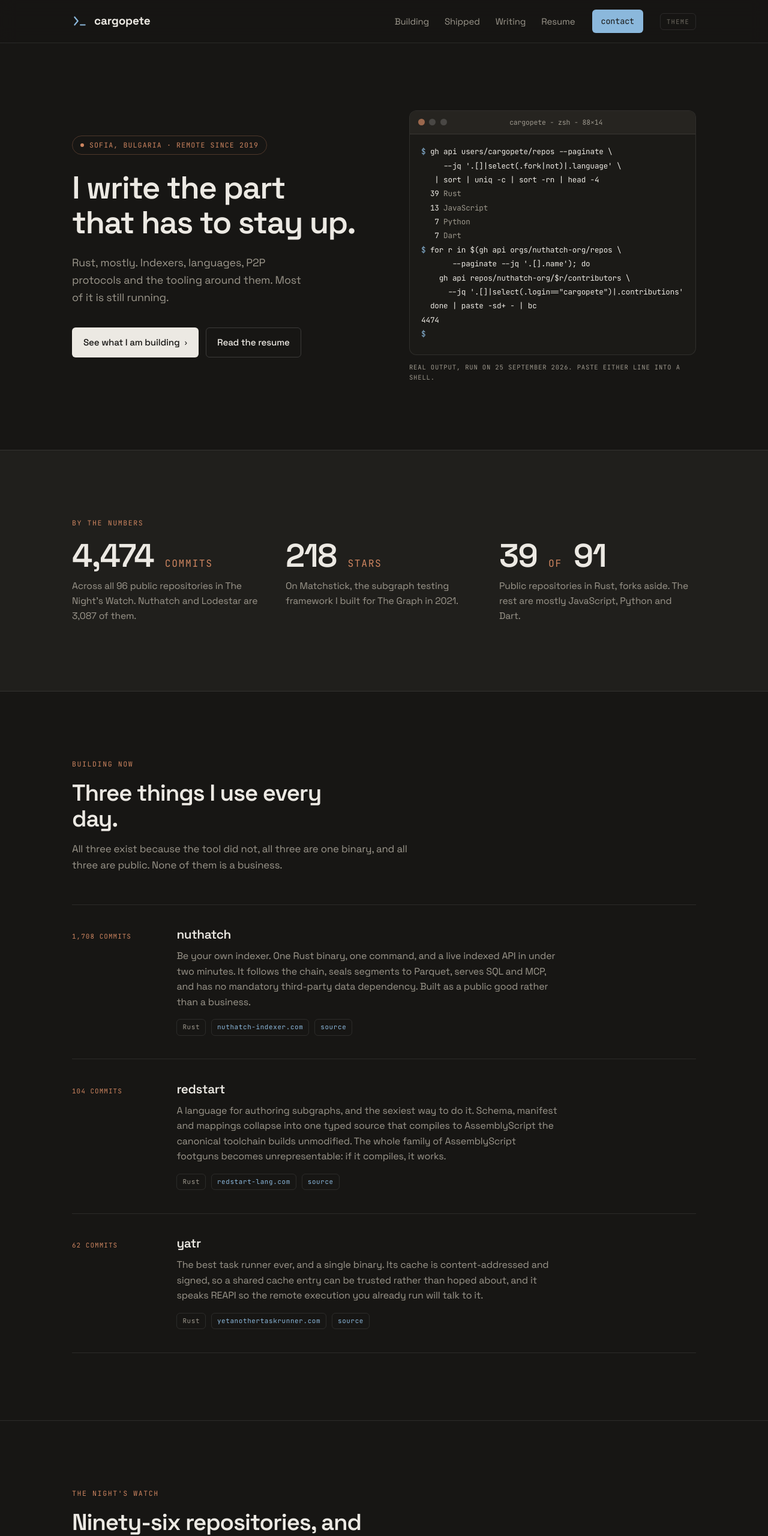
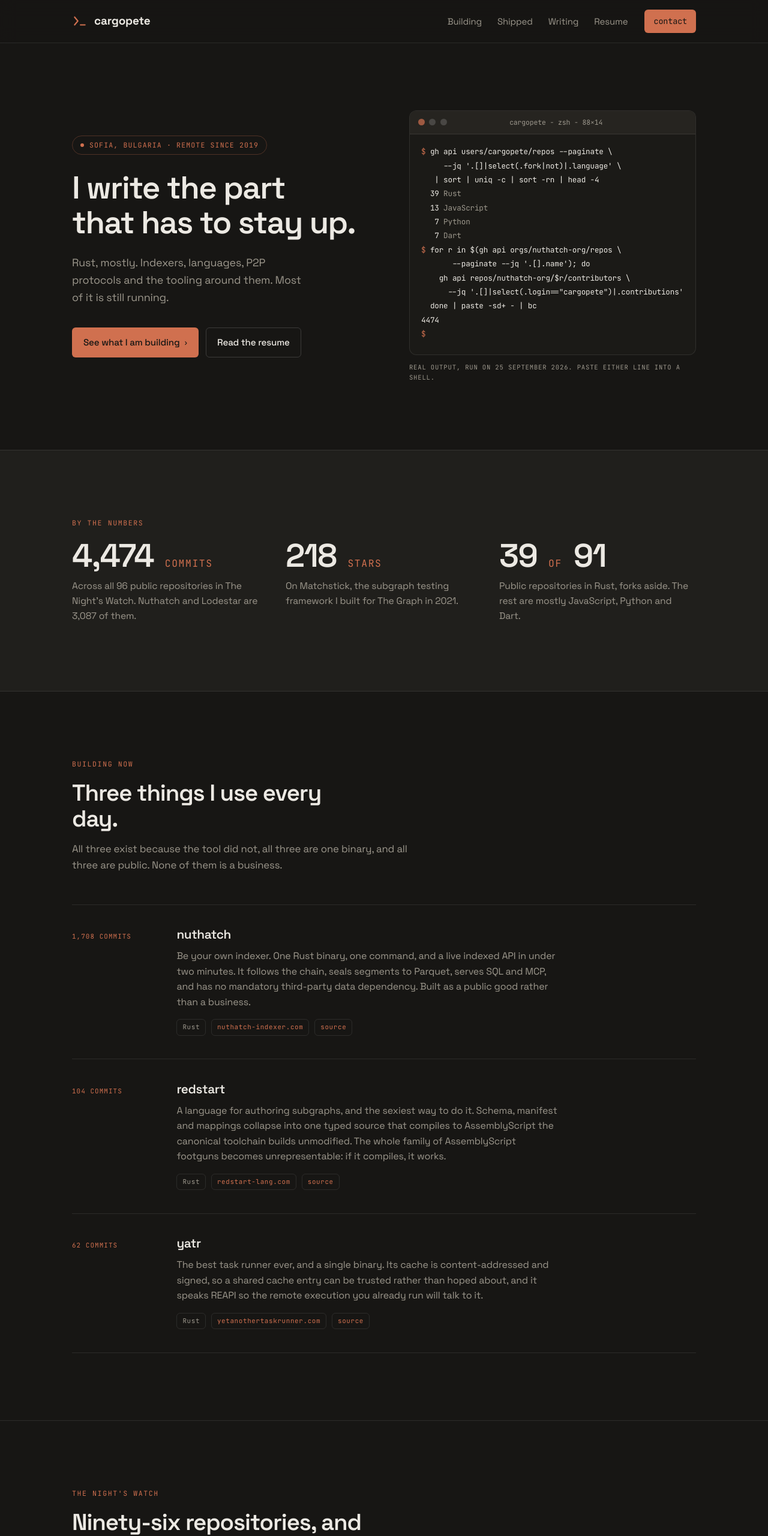
Before and after one commit to cargopete/cargopete, an Astro site: page / in a window 1280 px wide. Shown: the top 2561 px of the page at 60% size. Built offline with nearby package versions, Linux system fonts and the light colour scheme; Astro itself is replaced by a stand-in of ours.

Commit message:
Brick palette from Lodestar, dark only, no blue

```diff
--- a/src/layouts/Layout.astro
+++ b/src/layouts/Layout.astro
@@ -16,9 +16,7 @@ const nav = [
 ];
 ---
 <!doctype html>
-<!-- Dark is the default, so a reader with JavaScript off gets the intended
-     page. The script below only applies light for a reader who chose it. -->
-<html lang="en">
+<html lang="en" data-palette="brick">
 <head>
   <meta charset="utf-8" />
   <meta name="viewport" content="width=device-width, initial-scale=1" />
@@ -46,15 +44,6 @@ const nav = [
   <meta property="og:url" content={canonical} />
   <meta name="twitter:card" content="summary" />
 
-  <!-- Read before first paint so a chosen light theme does not flash dark.
-       Inline and tiny by necessity; everything else on this page is static. -->
-  <script is:inline>
-    try {
-      if (localStorage.getItem('theme') === 'light') {
-        document.documentElement.setAttribute('data-theme', 'light');
-      }
-    } catch (e) { /* private mode, blocked storage: the dark default stands */ }
-  </script>
 </head>
 <body>
   <a class="skip" href="#main">Skip to content</a>
@@ -75,7 +64,6 @@ const nav = [
         ))}
       </div>
       <a class="nav-cta" href="/#contact">contact</a>
-      <button class="theme-toggle" aria-label="Switch between the light and dark theme">theme</button>
     </nav>
   </header>
 
@@ -102,8 +90,8 @@ const nav = [
   </footer>
 
   <script is:inline>
-    // The whole client-side budget for this site: copy-to-clipboard and a theme
-    // toggle. No framework, no islands, no third party.
+    // The whole client-side budget for this site: copy-to-clipboard and the
+    // reveal below. No framework, no islands, no third party.
     document.querySelectorAll('.copyline').forEach((el) => {
       el.addEventListener('click', async () => {
         try {
@@ -114,15 +102,6 @@ const nav = [
       });
     });
 
-    const root = document.documentElement;
-    document.querySelectorAll('.theme-toggle').forEach((btn) => {
-      btn.addEventListener('click', () => {
-        const light = root.getAttribute('data-theme') === 'light';
-        if (light) root.removeAttribute('data-theme');
-        else root.setAttribute('data-theme', 'light');
-        try { localStorage.setItem('theme', light ? 'dark' : 'light'); } catch (e) {}
-      });
-    });
 
     // One entrance, below the fold, via IntersectionObserver rather than a
     // scroll listener. Elements start visible in the markup, so a crawler and a
--- a/src/styles/global.css
+++ b/src/styles/global.css
@@ -339,18 +339,14 @@ section  { padding-block: clamp(4rem, 9vw, 7rem); }
    Site components. Every rule below reaches for a mandated token; not one
    defines a colour of its own. Sourced from cargopete-style/reference/components.md.
 
-   THE TWO ACCENTS HAVE JOBS. The mandated palette is a pair, and a page that
-   spends only one of them is half-built:
+   The page runs the brick palette (data-palette="brick", as Lodestar does):
+   one accent for every label, link and action, and dark only. --rust is an
+   alias there, so it is not written here. Text on a wash is --accent-ink.
+   ========================================================================== */
 
-     --accent  #8bb8dc   the machine voice. Shell prompts, the nav CTA, links,
-                         focus rings, technical chips, counts in the terminal.
-     --rust    #cd8560   the human voice. Section kickers, stat units, list
-                         markers, the live marker on the timeline, tags for
-                         work that is mine and ongoing, hover states.
-
-   Rule of thumb: if a shell printed it, it is slate. If a person wrote it, it
-   is terracotta.
-   ========================================================================== */
+::selection { background: var(--pale-accent-bg); color: var(--text); }
+:focus-visible { outline-offset: 3px; }
+.skip { background: var(--accent); }
 
 /* --- nav ---------------------------------------------------------------- */
 header {
@@ -376,17 +372,9 @@ header {
   transition: transform 0.18s var(--ease), background 0.18s var(--ease);
 }
 .nav-cta:hover { background: var(--accent-ink); transform: translateY(-1px); text-decoration: none; }
-.theme-toggle {
-  font-family: var(--mono); font-size: 0.66rem; letter-spacing: 0.12em;
-  text-transform: uppercase; color: var(--text-faint);
-  background: none; border: 1px solid var(--border);
-  border-radius: var(--radius-sm); padding: 6px 10px; cursor: pointer;
-  transition: color 0.18s var(--ease), border-color 0.18s var(--ease);
-}
-.theme-toggle:hover { border-color: var(--border-hi); color: var(--text); }
 
-/* The engraved plate above each dial, in the human voice. 6.13:1 on --bg. */
-.kicker { color: var(--rust); }
+/* The engraved plate above each dial. Brick, 5.26:1 on --bg. */
+.kicker { color: var(--accent); }
 
 /* --- hero --------------------------------------------------------------- */
 .hero-grid { display: grid; grid-template-columns: 1.04fr 0.96fr; gap: 44px; align-items: center; }
@@ -399,12 +387,12 @@ header {
 .eyebrow {
   display: inline-flex; align-items: center; gap: 9px;
   font-family: var(--mono); font-size: 0.72rem; letter-spacing: 0.1em;
-  text-transform: uppercase; color: var(--rust);
-  border: 1px solid color-mix(in srgb, var(--rust) 30%, transparent);
+  text-transform: uppercase; color: var(--accent);
+  border: 1px solid color-mix(in srgb, var(--accent) 30%, transparent);
   border-radius: 100px;
   padding: 6px 13px; margin-bottom: 26px;
 }
-.eyebrow .dot { width: 6px; height: 6px; border-radius: 50%; background: var(--rust); }
+.eyebrow .dot { width: 6px; height: 6px; border-radius: 50%; background: var(--accent); }
 .lede { font-size: 1.12rem; color: var(--text-muted); max-width: 34ch; margin: 1.5rem 0 2.2rem; }
 .cta-row { display: flex; gap: 14px; align-items: center; flex-wrap: wrap; }
 .ghost { font-size: 15px; color: var(--text-muted); padding: 13px 4px; }
@@ -423,7 +411,7 @@ header {
             border-bottom: 1px solid var(--border); }
 .term-dots { display: inline-flex; gap: 0.45rem; }
 .term-dots i { width: 11px; height: 11px; border-radius: 50%; background: var(--border-hi); }
-.term-dots i:first-child { background: color-mix(in srgb, var(--rust) 70%, transparent); }
+.term-dots i:first-child { background: color-mix(in srgb, var(--accent) 70%, transparent); }
 .term-title { font-family: var(--mono); font-size: 0.72rem; color: var(--text-muted);
               margin-inline: auto; padding-right: 3rem; }
 /* A real <pre>: compressHTML collapses leading whitespace everywhere else, and
@@ -465,7 +453,7 @@ header {
            line-height: 1; letter-spacing: -0.03em; color: var(--text); }
 .stat .n span { font-family: var(--mono); font-size: 0.3em; font-weight: 400;
                 letter-spacing: 0.1em; text-transform: uppercase;
-                color: var(--rust); margin-inline: 0.45em; }
+                color: var(--accent); margin-inline: 0.45em; }
 .stat .l { color: var(--text-muted); margin-top: 12px; font-size: 0.98rem; max-width: 32ch; }
 
 /* --- bento -------------------------------------------------------------- */
@@ -476,7 +464,7 @@ header {
 .cell:hover { border-color: var(--border-hi); transform: translateY(-3px); }
 .cell h3 { font-family: var(--sans); font-weight: 700; font-size: 1.16rem; margin: 0 0 9px; }
 .cell h3 a { color: var(--text); }
-.cell h3 a:hover { color: var(--rust); text-decoration: none; }
+.cell h3 a:hover { color: var(--accent); text-decoration: none; }
 .cell p { color: var(--text-muted); font-size: 0.97rem; margin: 0; }
 .c-third { grid-column: span 2; }
 .c-mid   { grid-column: span 3; }
@@ -484,14 +472,14 @@ header {
              display: flex; flex-direction: column; justify-content: space-between; gap: 20px; }
 .tag { display: inline-block; font-family: var(--mono); font-size: 0.66rem; font-weight: 500;
        letter-spacing: 0.08em; text-transform: uppercase; padding: 0.2rem 0.55rem;
-       border-radius: 9999px; background: var(--pale-blue-bg); color: var(--accent-ink);
+       border-radius: 9999px; background: var(--bg-inset); color: var(--text-muted);
        margin-bottom: 14px; }
-.tag--rust { background: var(--pale-rust-bg); color: var(--rust); }
+.tag--rust { background: var(--pale-accent-bg); color: var(--accent-ink); }
 .flow { display: flex; align-items: center; gap: 10px; flex-wrap: wrap;
         font-family: var(--mono); font-size: 0.72rem; color: var(--text-muted); }
 .flow .chip { background: var(--bg); border: 1px solid var(--border); border-radius: 8px; padding: 7px 11px; }
 .flow .chip--hot { color: var(--accent); border-color: var(--border-hi); }
-.flow .arrow { color: var(--rust); }
+.flow .arrow { color: var(--accent); }
 
 /* --- timeline ----------------------------------------------------------- */
 .timeline { border-left: 1px solid var(--border); padding-left: 2rem;
@@ -500,13 +488,12 @@ header {
 .job::before { content: ""; position: absolute; left: calc(-2rem - 5px);
                top: 0.5em; width: 9px; height: 9px; border-radius: 50%;
                background: var(--bg); border: 1px solid var(--border-hi); }
-/* The current role. Terracotta rather than green: this is a marker, not a
-   passing status check, and --ok is spent on the scope panel instead. */
-.job--now::before { background: var(--rust); border-color: var(--rust); }
+/* The current role. A marker, not a status, so brick rather than green. */
+.job--now::before { background: var(--accent); border-color: var(--accent); }
 .job-head { display: flex; align-items: baseline; gap: 0.7rem; flex-wrap: wrap; }
 .job-head h3 { font-size: 1.1rem; margin: 0; }
 .job-head h3 a { color: var(--text); }
-.job-head h3 a:hover { color: var(--rust); text-decoration: none; }
+.job-head h3 a:hover { color: var(--accent); text-decoration: none; }
 .job-role { color: var(--text-muted); font-size: 0.97rem; }
 /* Dates on a CV are load-bearing, so they take --text-muted (6.22:1) rather
    than --text-faint, which the style reserves for things a reader can lose. */
@@ -517,7 +504,7 @@ header {
 .job li { color: var(--text-muted); font-size: 0.97rem; padding-left: 1.2rem;
           position: relative; line-height: 1.55; }
 .job li::before { content: ""; position: absolute; left: 0; top: 0.66em;
-                  width: 7px; height: 1px; background: var(--rust); opacity: 0.75; }
+                  width: 7px; height: 1px; background: var(--accent); opacity: 0.75; }
 
 /* --- scope panel -------------------------------------------------------- */
 .scope { display: grid; grid-template-columns: 1fr 1fr; gap: 16px; }
@@ -526,13 +513,13 @@ header {
 .scope-label { font-family: var(--mono); font-size: 0.7rem; font-weight: 500;
                letter-spacing: 0.12em; text-transform: uppercase; margin-bottom: 1.1rem; }
 .scope-label--in  { color: var(--ok); }
-.scope-label--out { color: var(--rust); }
+.scope-label--out { color: var(--accent); }
 .scope-col ul { list-style: none; margin: 0; padding: 0;
                 display: flex; flex-direction: column; gap: 0.7rem; }
 .scope-col li { color: var(--text-muted); font-size: 0.97rem; padding-left: 1.2rem;
                 position: relative; line-height: 1.5; }
 .scope-col li::before { content: ""; position: absolute; left: 0; top: 0.62em;
-                        width: 7px; height: 1px; background: var(--rust); opacity: 0.75; }
+                        width: 7px; height: 1px; background: var(--accent); opacity: 0.75; }
 .scope-note { color: var(--text-muted); max-width: 56ch; margin-top: 2rem; font-size: 0.97rem; }
 
 /* --- close + footer ----------------------------------------------------- */
@@ -543,7 +530,7 @@ header {
 .links { margin-top: 2.4rem; display: flex; gap: 24px; justify-content: center;
          flex-wrap: wrap; font-size: 15px; color: var(--text-muted); }
 .links a { color: inherit; }
-.links a:hover { color: var(--rust); }
+.links a:hover { color: var(--accent); }
 footer { border-top: 1px solid var(--border); padding-block: 40px; }
 .foot { display: flex; align-items: center; justify-content: space-between;
         gap: 20px; flex-wrap: wrap; color: var(--text-faint); font-size: 14px; }
@@ -555,11 +542,10 @@ footer { border-top: 1px solid var(--border); padding-block: 40px; }
 
 /* --- responsive --------------------------------------------------------- */
 @media (max-width: 920px) {
-  .nav-cta { order: 2; }
   /* The links drop to a second row rather than vanish: there is no menu button to stand in for them. */
   header { height: auto; }
   .nav { flex-wrap: wrap; gap: 10px 20px; padding-block: 14px; }
-  .theme-toggle { margin-left: auto; }
+  .nav-cta { margin-left: auto; }
   .nav-links { order: 3; width: 100%; margin-left: 0; flex-wrap: wrap; gap: 6px 20px; font-size: 14px; }
   .hero-grid { grid-template-columns: 1fr; gap: 44px; }
   .proof-grid { grid-template-columns: 1fr; gap: 36px; }
@@ -596,12 +582,12 @@ footer { border-top: 1px solid var(--border); padding-block: 40px; }
   transition: background 0.18s var(--ease), border-color 0.18s var(--ease),
               opacity 0.18s var(--ease), transform 0.12s var(--ease);
 }
-.btn-primary { background: var(--text); color: var(--bg); }
+.btn-primary { background: var(--accent); color: var(--bg); }
 .btn-primary:hover { opacity: 0.88; text-decoration: none; }
 .btn-primary:active { transform: scale(0.985); }
 .btn-ghost { background: transparent; color: var(--text); border-color: var(--border-hi); }
 .btn-ghost:hover { background: var(--bg-elev); text-decoration: none; }
-.btn .arrow { color: var(--rust); }
+.btn .arrow { color: var(--accent); }
 .btn-primary .arrow { color: var(--bg); }
 .btn-row { display: flex; gap: 12px; flex-wrap: wrap; align-items: center; }
 
@@ -616,13 +602,13 @@ footer { border-top: 1px solid var(--border); padding-block: 40px; }
 .shelf-head { display: flex; align-items: baseline; gap: 1.4rem; }
 .shelf-num {
   font-family: var(--mono); font-size: 0.68rem; letter-spacing: 0.1em;
-  text-transform: uppercase; color: var(--rust);
+  text-transform: uppercase; color: var(--accent);
   flex: 0 0 9.5rem; padding-top: 0.35rem;
 }
 .shelf-body { flex: 1 1 auto; min-width: 0; }
 .shelf-body h3 { font-size: 1.3rem; letter-spacing: -0.015em; margin: 0; }
 .shelf-link { color: var(--text); }
-.shelf-link:hover { color: var(--rust); text-decoration: none; }
+.shelf-link:hover { color: var(--accent); text-decoration: none; }
 .shelf-note { color: var(--text-muted); font-size: 1rem; margin: 0.7rem 0 0; max-width: 62ch; }
 .shelf-meta {
   display: flex; flex-wrap: wrap; gap: 0.55rem; margin-top: 1rem;
@@ -639,13 +625,13 @@ footer { border-top: 1px solid var(--border); padding-block: 40px; }
 
 /* --- nav current page --------------------------------------------------- */
 .nav-links a[aria-current='page'] { color: var(--text); text-decoration: underline;
-  text-decoration-color: var(--rust); text-underline-offset: 6px; }
+  text-decoration-color: var(--accent); text-underline-offset: 6px; }
 
 /* --- footer link column ------------------------------------------------- */
 .foot { align-items: flex-start; }
 .foot-links { display: flex; gap: 18px; flex-wrap: wrap; font-size: 14px; color: var(--text-muted); }
 .foot-links a { color: inherit; }
-.foot-links a:hover { color: var(--rust); }
+.foot-links a:hover { color: var(--accent); }
 
 @media (max-width: 700px) {
   .shelf-head { flex-direction: column; gap: 0.5rem; }
```
Also changed, not shown: astro.config.mjs (+14 -6 lines), src/pages/blog/[...slug].astro (+3 -9 lines), public/apple-touch-icon.png, public/favicon.ico, public/favicon.svg, public/icon-192.png, 1 other file.
